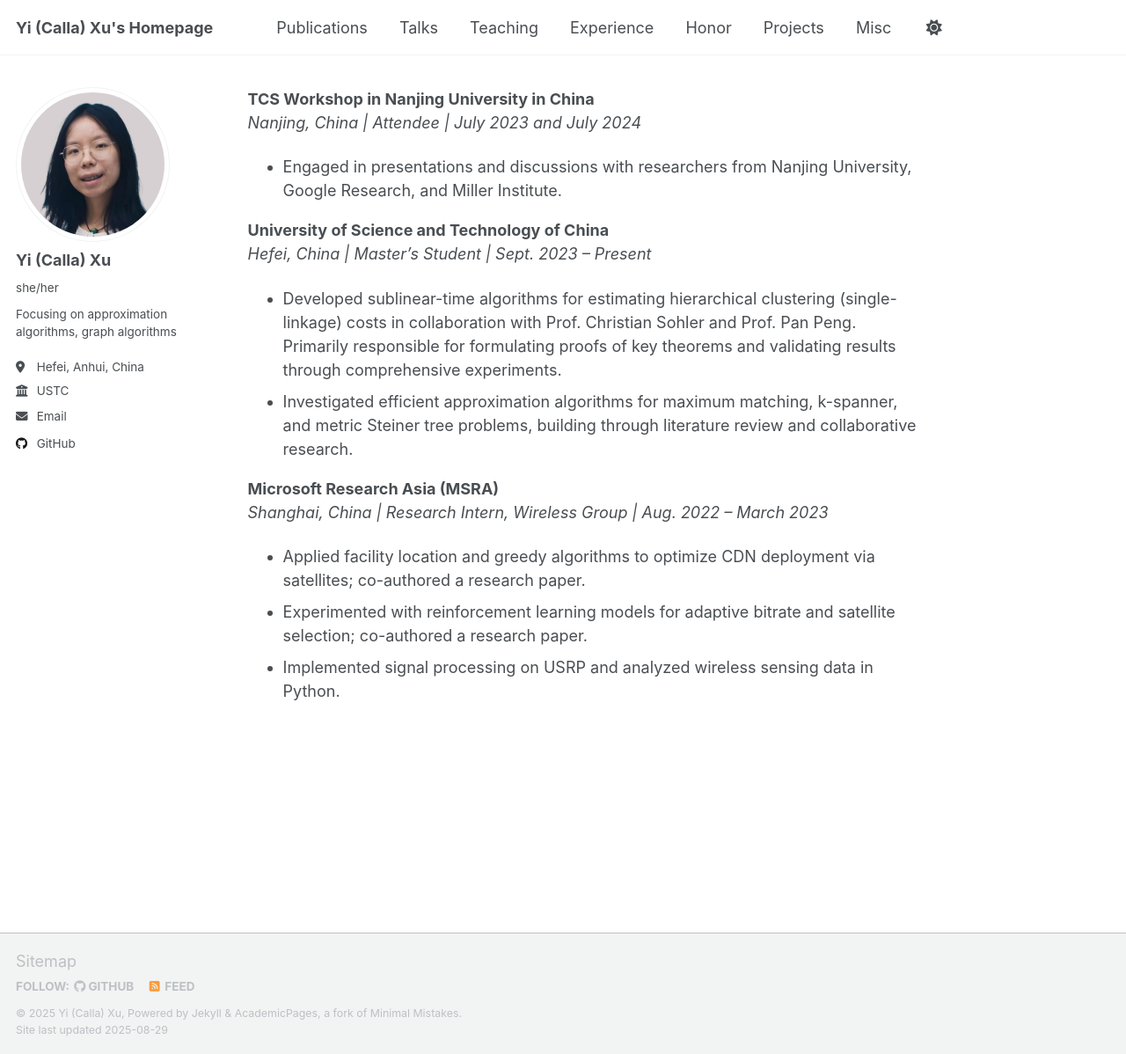
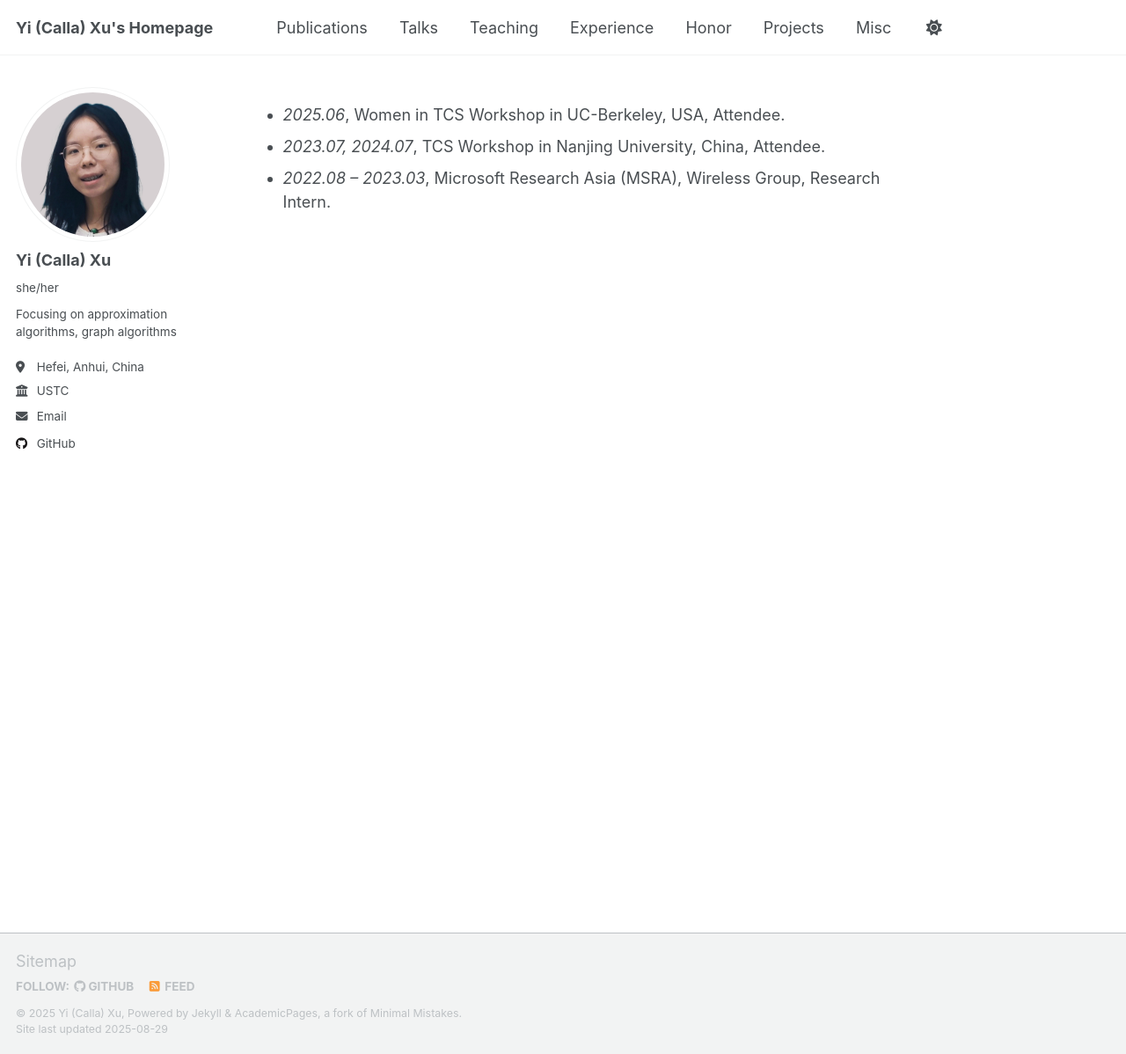
Before and after one commit to yixu-cs/yixu-cs.github.io, a Jekyll site: the page built from _pages/experience.md, in a window 1280 px wide and 1198 px high. Shown: the whole window at 88% size. Built offline with Jekyll 4.4.1, drawn with Linux system fonts in a browser that asks for light colours; our own code applies the rules of GitHub Pages for plain Markdown files; a script that is not in the unit is left out.

Commit message:
make unimportant experience and honor more dense

```diff
--- a/_pages/experience.md
+++ b/_pages/experience.md
@@ -1,14 +1,3 @@
-**TCS Workshop in Nanjing University in China**
-*Nanjing, China | Attendee | July 2023 and July 2024*
-- Engaged in presentations and discussions with researchers from Nanjing University, Google Research, and Miller Institute.
-
-**University of Science and Technology of China**
-*Hefei, China | Master's Student | Sept. 2023 – Present*
-- Developed sublinear-time algorithms for estimating hierarchical clustering (single-linkage) costs in collaboration with Prof. Christian Sohler and Prof. Pan Peng. Primarily responsible for formulating proofs of key theorems and validating results through comprehensive experiments.
-- Investigated efficient approximation algorithms for maximum matching, k-spanner, and metric Steiner tree problems, building through literature review and collaborative research.
-
-**Microsoft Research Asia (MSRA)**
-*Shanghai, China | Research Intern, Wireless Group | Aug. 2022 – March 2023*
-- Applied facility location and greedy algorithms to optimize CDN deployment via satellites; co-authored a research paper.
-- Experimented with reinforcement learning models for adaptive bitrate and satellite selection; co-authored a research paper.
-- Implemented signal processing on USRP and analyzed wireless sensing data in Python.
+* *2025.06*, Women in TCS Workshop in UC-Berkeley, USA, Attendee.
+* *2023.07, 2024.07*, TCS Workshop in Nanjing University, China, Attendee.
+* *2022.08 – 2023.03*, Microsoft Research Asia (MSRA), Wireless Group, Research Intern.
```
Also changed, not shown: _pages/honor.md (+4 -4 lines).
